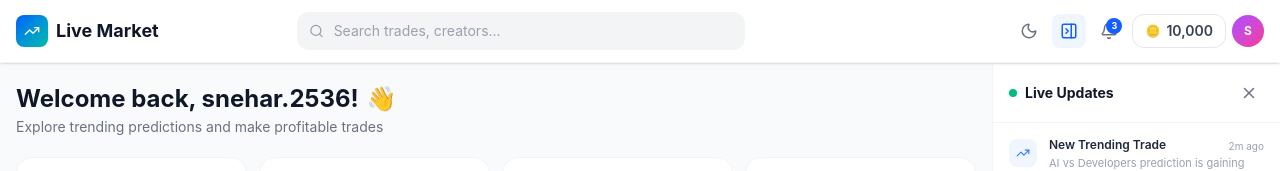
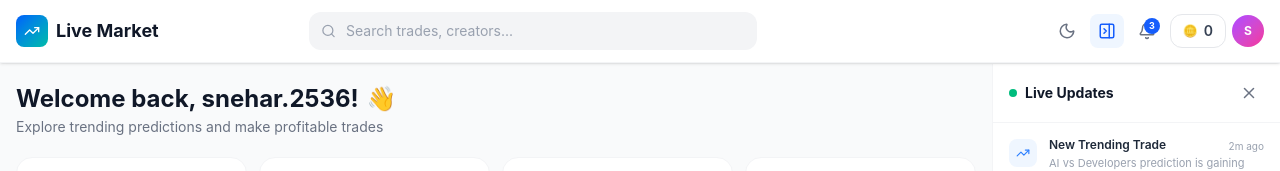
Before and after one commit to vertika13122007-tech/social-prediction-trading-platform, a React (Vite) app in the folder front-end/: page /home in a window 1280 px wide. Shown: the top 171 px of the page. Built offline with nearby package versions, Linux system fonts and the light colour scheme; no server answers; sample sign-in values are in the browser's storage.

Commit message:
Added functionality to wallet icon and logout button

```diff
--- a/front-end/src/components/Navbar.jsx
+++ b/front-end/src/components/Navbar.jsx
@@ -5,11 +5,13 @@ import {
   Menu, X, PanelRightOpen, PanelRightClose,
   User, Settings, LogOut
 } from "lucide-react";
+import { getWallet } from "../api/walletApi";
 
 export default function Navbar({ darkMode, setDarkMode, liveUpdatesOpen, setLiveUpdatesOpen }) {
   const [mobileMenuOpen, setMobileMenuOpen] = useState(false);
   const [searchFocused, setSearchFocused] = useState(false);
   const [profileOpen, setProfileOpen] = useState(false);
+  const [balance, setBalance] = useState(0);
   const profileRef = useRef(null);
   const navigate = useNavigate();
   const location = useLocation();
@@ -36,12 +38,30 @@ export default function Navbar({ darkMode, setDarkMode, liveUpdatesOpen, setLive
     };
   }, []);
 
+  useEffect(() =>{
+    const fetchWallet = async () =>{
+      try{
+
+        const wallet = await getWallet();
+
+        setBalance(wallet.walletBalance);
+
+      }catch(error){
+        console.error(error);
+      }
+    };
+
+    fetchWallet();
+
+  },[]);
+
   const handleProfileNav = (path) => {
     setProfileOpen(false);
     navigate(path);
   };
 
   const handleLogout = () => {
+    localStorage.removeItem("token");
     setProfileOpen(false);
     navigate("/");
   };
@@ -129,7 +149,7 @@ export default function Navbar({ darkMode, setDarkMode, liveUpdatesOpen, setLive
             }`}
           >
             <span className="text-xs">🪙</span>
-            <span>10,000</span>
+            <span>{balance}</span>
           </button>
 
           {/* ── Profile Avatar + Dropdown ── */}
```
